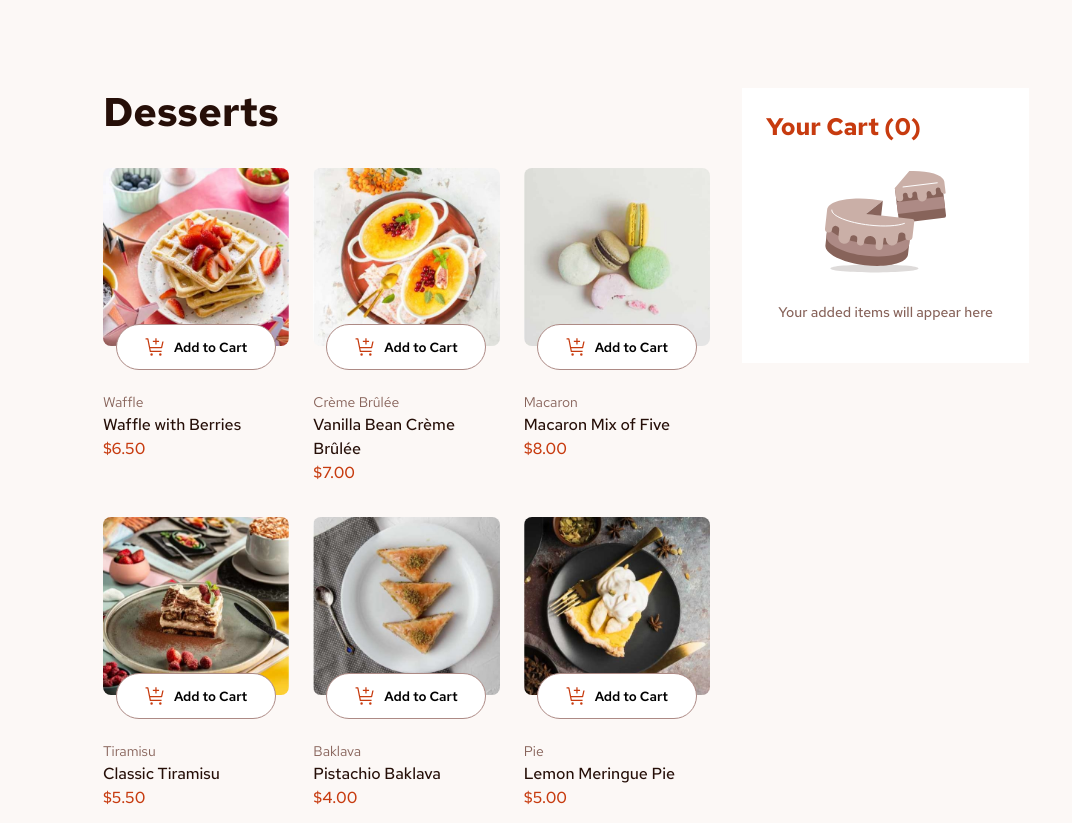
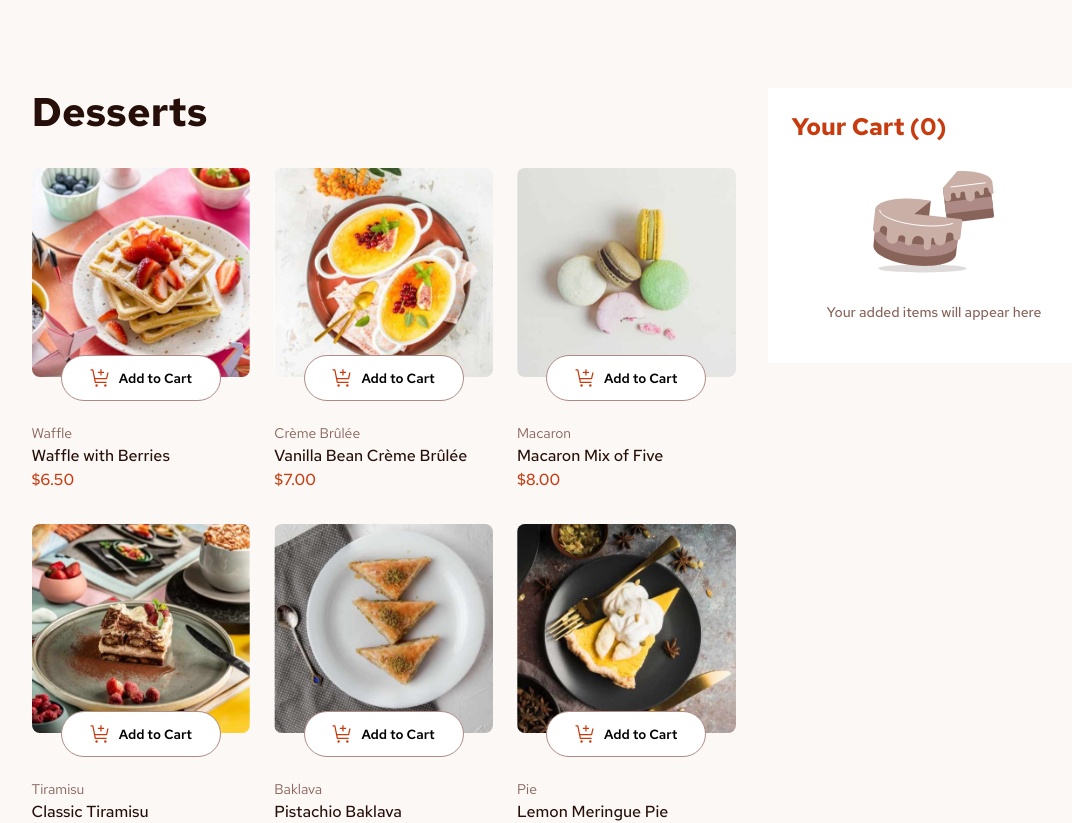
Before and after one commit to michellecordovi/ShopDessertsPage, a React (Vite) app: page / in a window 1280 px wide. Shown: the top 823 px of the page, without its empty margins (74-1146 px from the left). Built offline with nearby package versions, Linux system fonts and the light colour scheme.

Commit message:
make cart sticky on desktop

```diff
--- a/src/index.css
+++ b/src/index.css
@@ -9,7 +9,7 @@
 body{
   background-color: #FCF8F6;
   color: #260F08;
-  padding: 88px;
+  padding: 88px 0px;
   position: relative;
   font-size: 14px;
   line-height: 150%;
@@ -31,6 +31,8 @@ aside{
   height: fit-content;
   background-color: white;
   padding: 24px;
+  position: sticky;
+  top: 20px;
 }
 
 h1{
```
